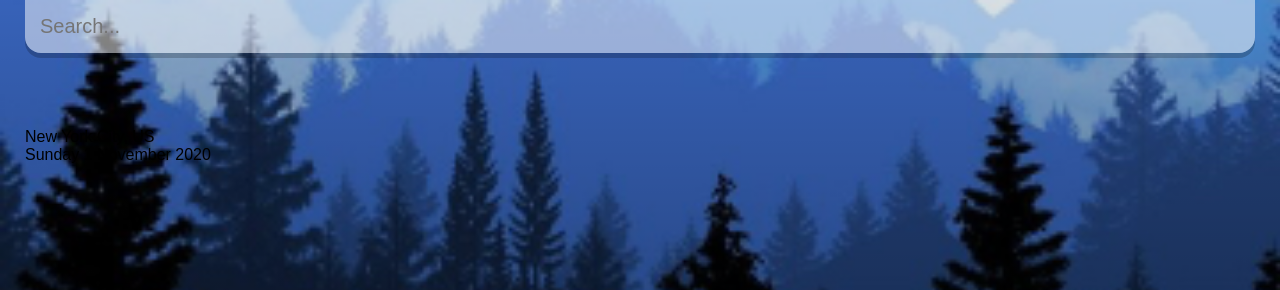
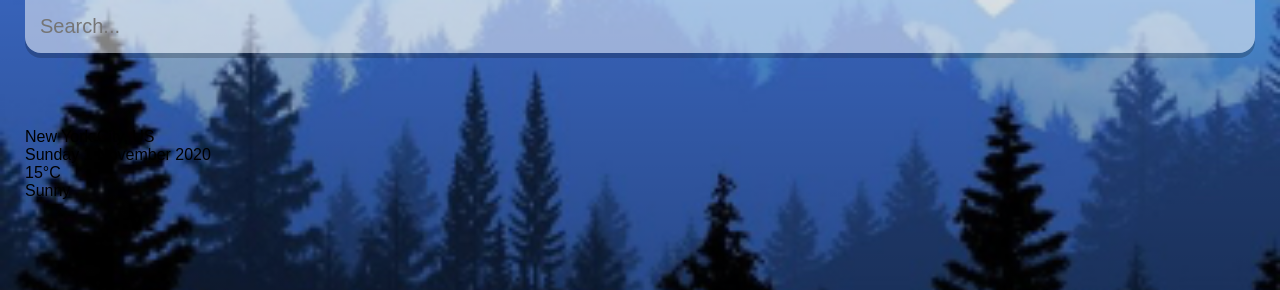
Before and after one commit to martinagabrielli/react-app, a React (Create React App) app: page / in a window 1280 px wide. Shown: the top 290 px of the page. Built offline with nearby package versions, Linux system fonts and the light colour scheme.

Commit message:
added tags for temperature display

```diff
--- a/src/App.js
+++ b/src/App.js
@@ -32,6 +32,12 @@ function App() {
             <div className="location">New York City, US</div>
             <div className="date">{dateBuilder(new Date())}</div>
          </div>
+         <div className="weather-box">
+          <div className="temp">
+            15°C
+          </div>
+          <div className="weather">Sunny</div>
+         </div>
        </main>
     </div>
   )
```
